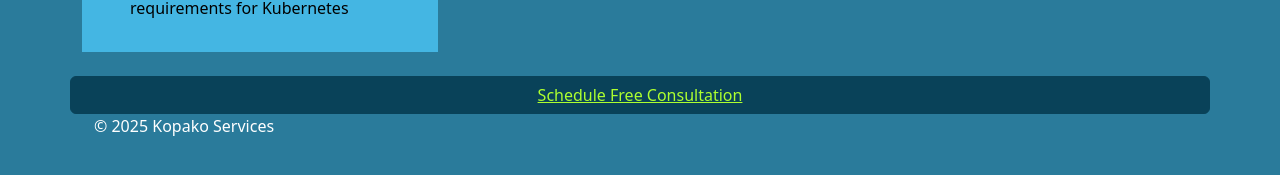
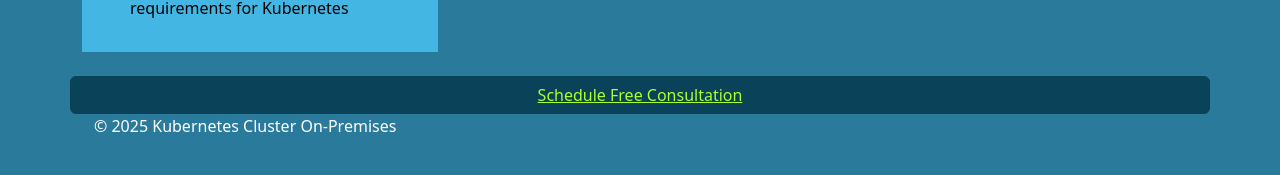
Before and after one commit to kopako/kubernetes_cluster_onprem, a Jekyll site: the page built from index.html, in a window 1280 px wide. Shown: the part 538-713 px from the top of the page. Built offline with Jekyll 4.4.1, drawn with Linux system fonts in a browser that asks for light colours.

Commit message:
:wrench: change url

```diff
--- a/_config.yml
+++ b/_config.yml
@@ -1,11 +1,12 @@
-host: 0.0.0.0
-title: Kopako Services
+domain: "k8s.clusteronprem.eu"
+# host: 0.0.0.0
+title: Kubernetes Cluster On-Premises
 email: Kopan.Dmytro@yahoo.com
 description: >-
   Kubernetes Cluster On-Premises, Expertise for IT companies.
   I provide professional Kubernetes cluster installation services tailored for IT teams.
 baseurl: ""
-url: "https://clusteronprem.eu"
+url: "http://k8s.clusteronprem.eu"
 twitter_username: dkopako
 github_username:  kopako
 
```
